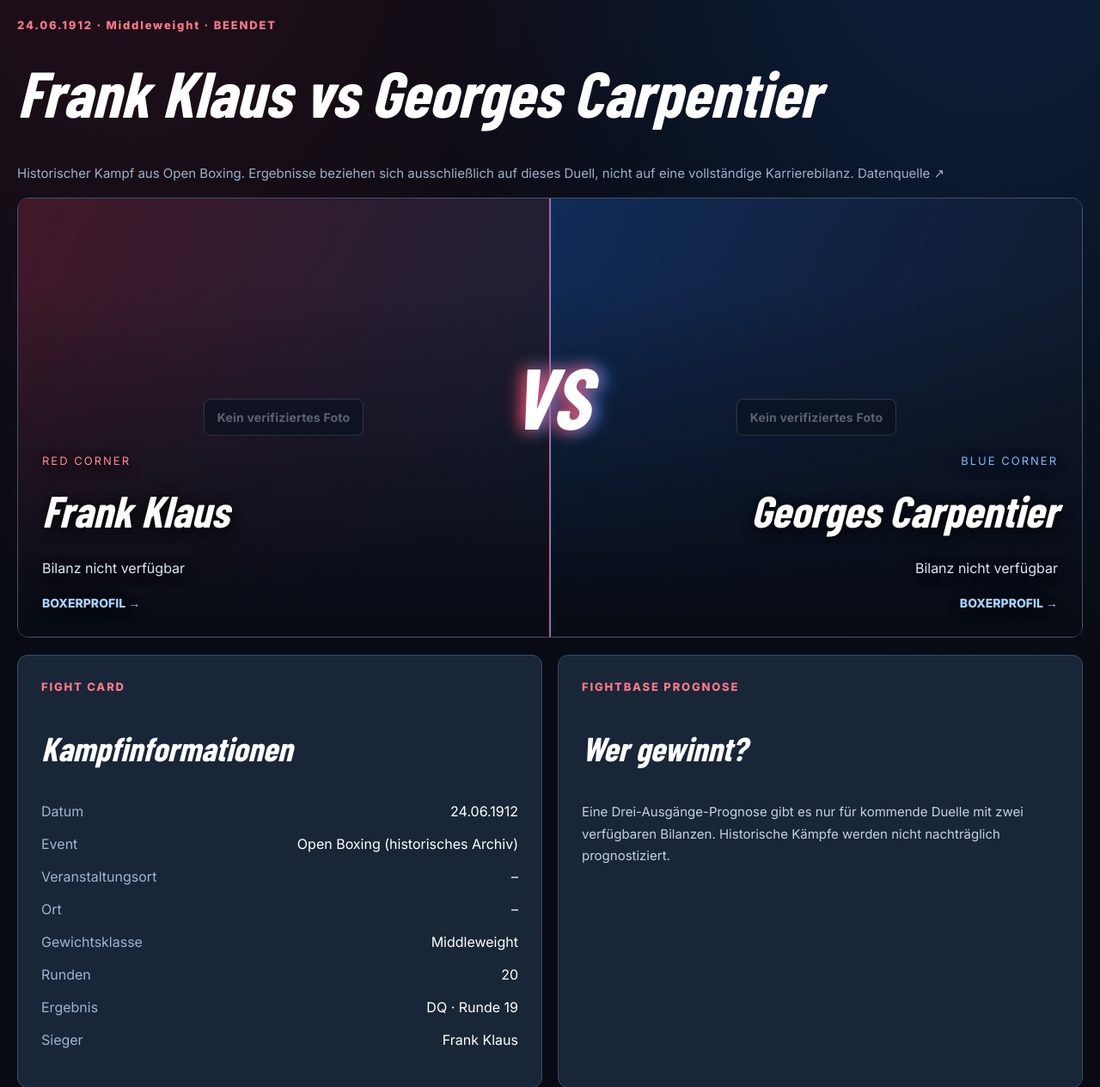
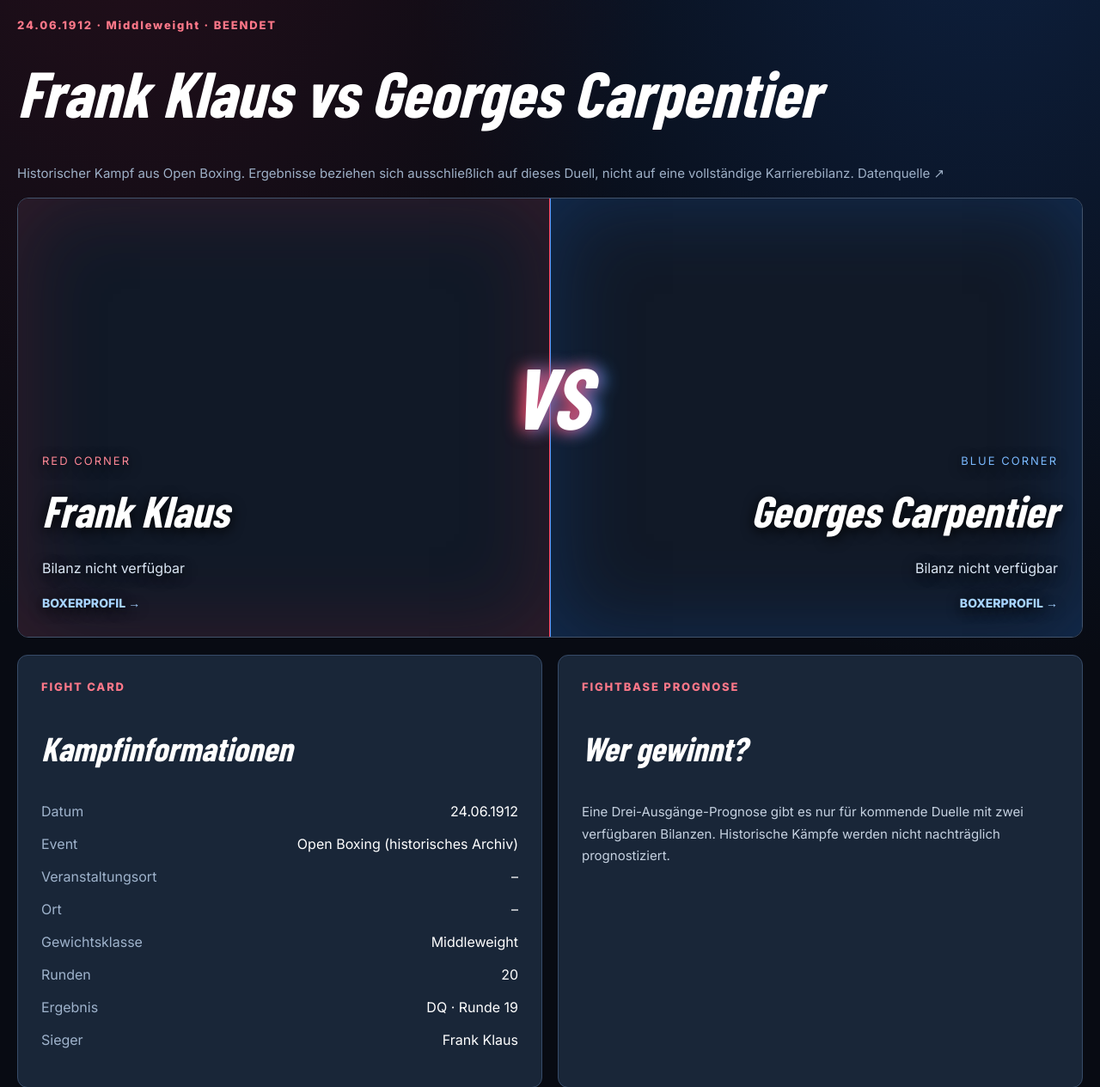
Before and after one commit to s1naoui/Fightbase, a Flask app: a page that uses boxing-app/templates/hub_fight.html in a window 1280 px wide. Shown: the part 306-1571 px from the top of the page at 86% size. Run offline with Flask 3, Linux system fonts and the light colour scheme; data comes from the database, SQL or seed files in the repository; some web fonts are replaced.

Commit message:
Remove fighter imagery from boxing-app/templates/hub_fight.html

```diff
--- a/boxing-app/templates/hub_fight.html
+++ b/boxing-app/templates/hub_fight.html
@@ -15,7 +15,7 @@
 {% set fid=fight.a_id if side=='a' else fight.b_id %}
 {% set person=a if side=='a' else b %}
 <section class="duel-side {{ 'side-red' if side=='a' else 'side-blue' }}">
-<div class="duel-photo" data-fighter-photo="{{ fid }}" data-fighter-name="{{ name }}"><span class="missing-photo">Kein verifiziertes Foto</span><a data-source hidden target="_blank" rel="noopener noreferrer">Bildquelle ↗</a></div>
+
 <div class="duel-name"><small>{{ 'RED CORNER' if side=='a' else 'BLUE CORNER' }}</small><h2>{{ name or 'Noch offen' }}</h2><p>{{ (person.wins ~ '–' ~ person.losses ~ '–' ~ (person.draws or 0)) if person and person.wins is not none and person.losses is not none else 'Bilanz nicht verfügbar' }}</p>
 {% if fid %}<a href="{{ url_for('hub.fighter',fighter_id=fid) }}">BOXERPROFIL →</a>{% endif %}</div>
 </section>
```
